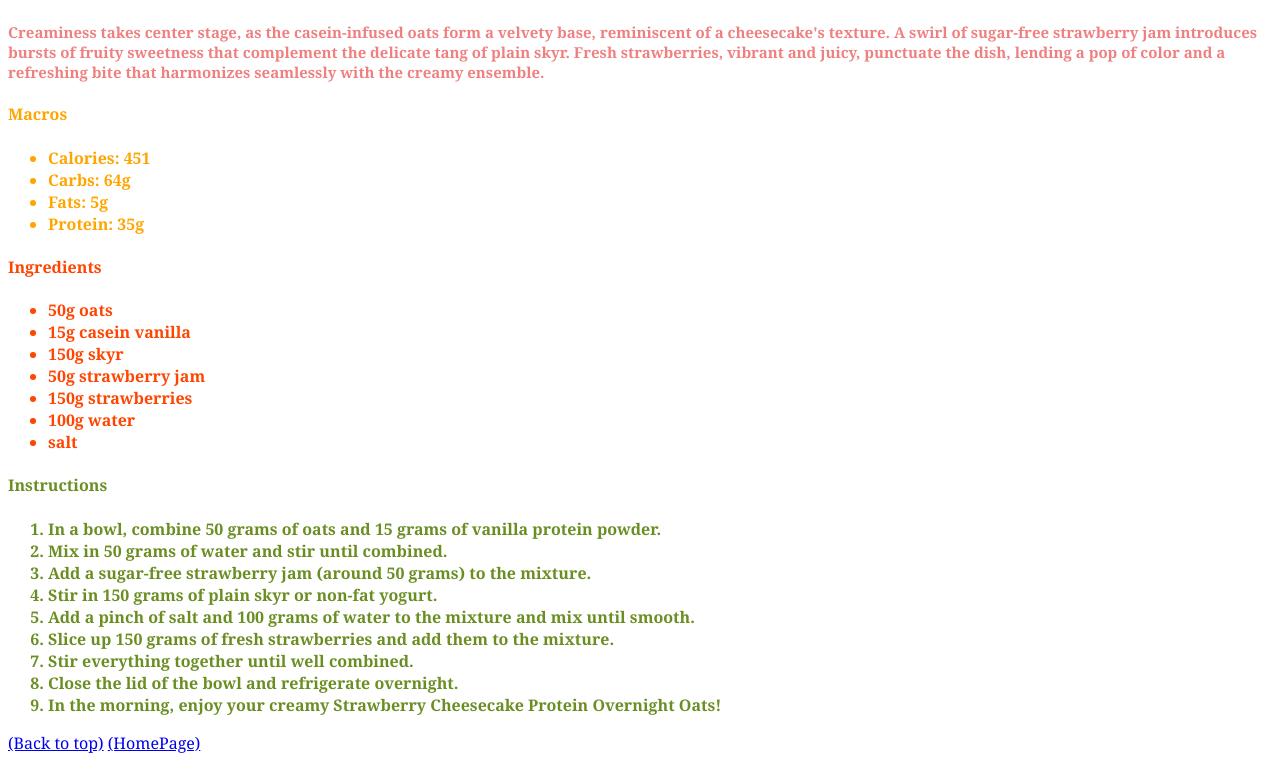
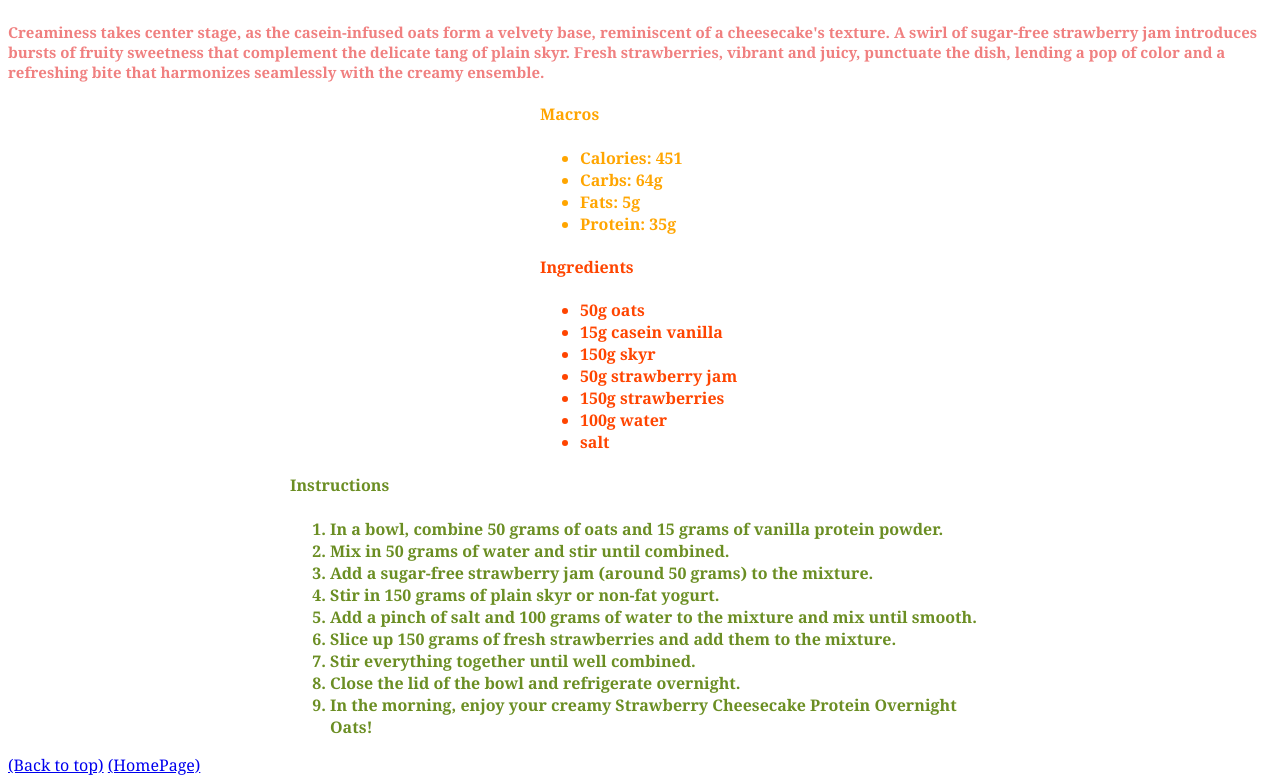
Before and after one commit to RushilRiyaz/odin-recipes, a plain HTML site: page pgs/soats.html in a window 1280 px wide. Shown: the part 679-1463 px from the top of the page. Before the commit the page ends 1441 px from the top, so only its background shows below. Drawn offline with Linux system fonts and the light colour scheme.

Commit message:
Add box model listed text

```diff
--- a/style.css
+++ b/style.css
@@ -44,12 +44,24 @@ p {
 
 .macros {
   color: orange;
+  display: block;
+  text-align: left;
+  margin: auto;
+  width: 200px;
 }
 
 .ingredients {
   color: orangered;
+  display: block;
+  text-align: left;
+  margin: auto;
+  width: 200px;
 }
 
 .instructions {
   color: olivedrab;
+  width: 700px;
+  display: block;
+  text-align: left;
+  margin: auto;
 }
```
